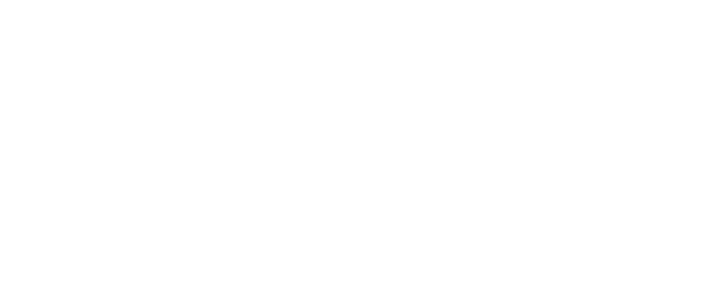
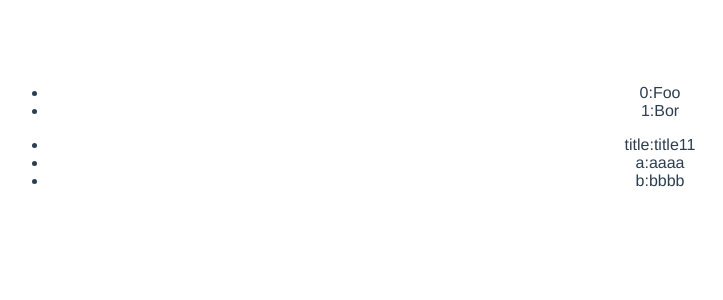
Before and after one commit to DevilMayCry6/proj, a Vue app: page /lbxr in a window 1280 px wide. Shown: the top 300 px of the page, without its empty margins (0-723 px from the left). Built offline with nearby package versions, Linux system fonts and the light colour scheme.

Commit message:
列表渲染

```diff
--- a/src/components/First.vue
+++ b/src/components/First.vue
@@ -30,9 +30,9 @@
         </div>
         <router-link to="muban">模板语法</router-link><br>
         <router-link to="jssxhztq">计算属性和侦听器</router-link><br>
-        <router-link to="classandstyle">Class 与 Style</router-link>
-        <br>
-        <router-link to="tjxr">条件渲染</router-link>
+        <router-link to="classandstyle">Class 与 Style</router-link><br>
+        <router-link to="tjxr">条件渲染</router-link><br>
+        <router-link to="lbxr">列表渲染</router-link>
     </div>
 </template>
 <script>
--- /dev/null
+++ b/src/components/Lbxr.vue
@@ -0,0 +1,31 @@
+<template>
+    <div>
+        <ul>
+            <li v-for="item,index in items":key="index">
+                {{ index }}:{{ item.message }}
+            </li>
+        </ul>
+        <ul>
+            <li v-for="value,key in object" :key="key">
+                {{ key }}:{{ value }}
+            </li>
+        </ul>
+    </div>
+</template>
+<script>
+export default {
+    data(){
+        return{
+            items:[
+                {message:'Foo'},
+                {message:'Bor'}
+            ],
+            object:{
+                title:'title11',
+                a:'aaaa',
+                b:'bbbb'
+            }
+        }
+    }
+}
+</script>
--- a/src/router/index.js
+++ b/src/router/index.js
@@ -6,6 +6,7 @@
 import Jssxhztq from '../components/Jssxhztq.vue'
 import ClassAndStyle from '../components/ClassAndStyle.vue'
 import Tjxr from '../components/Tjxr.vue'
+import Lbxr from '../components/Lbxr.vue'
 
 Vue.use(VueRouter)
 
@@ -32,6 +33,10 @@
     component:Tjxr
   },
   {
+      path:'/lbxr',
+      component:Lbxr
+  },
+  {
     path: '/about',
     name: 'about',
     // route level code-splitting
```
